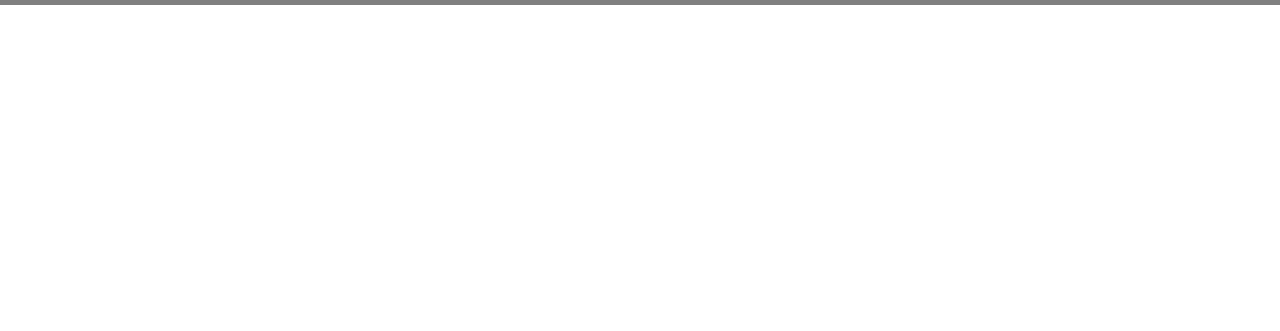
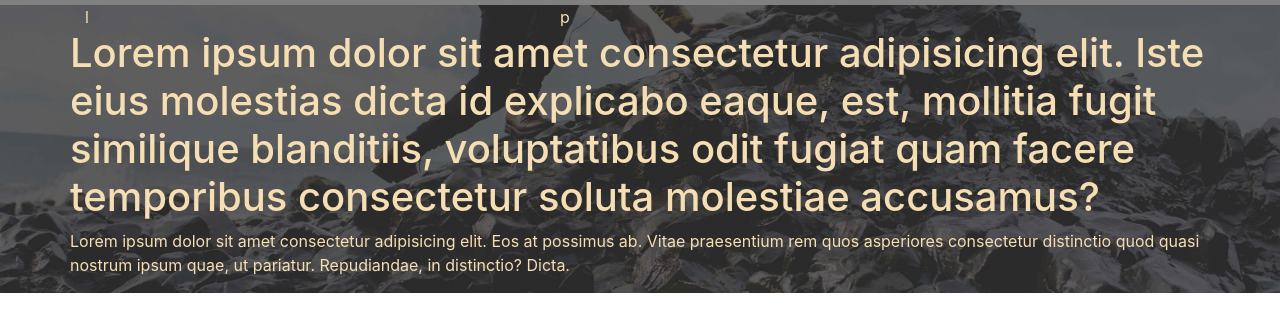
Before and after one commit to davinci2020corona/bootstrap-landing, a plain HTML site: page index.html in a window 1280 px wide. Shown: the part 75-406 px from the top of the page. Drawn offline with nearby package versions, Linux system fonts and the light colour scheme.

Commit message:
new header

```diff
--- a/index.html
+++ b/index.html
@@ -55,6 +55,23 @@
             </div>
         </div>
     </nav>
+    <section class="form-section">
+
+        <div class="container">
+            <div class="row">
+                <div class="col-lg-5">l</div>
+                <div class="col-lg-7">p</div>
+                <header>
+                    <h1>Lorem ipsum dolor sit amet consectetur adipisicing elit. Iste eius molestias dicta id explicabo
+                        eaque, est, mollitia fugit similique blanditiis, voluptatibus odit fugiat quam facere temporibus
+                        consectetur soluta molestiae accusamus?</h1>
+                    <p>Lorem ipsum dolor sit amet consectetur adipisicing elit. Eos at possimus ab. Vitae praesentium
+                        rem quos asperiores consectetur distinctio quod quasi nostrum ipsum quae, ut pariatur.
+                        Repudiandae, in distinctio? Dicta.</p>
+                </header>
+            </div>
+        </div>
+    </section>
     <section id="join-us" class="main-form">
         <div class="container">
             <div class="row">
```
